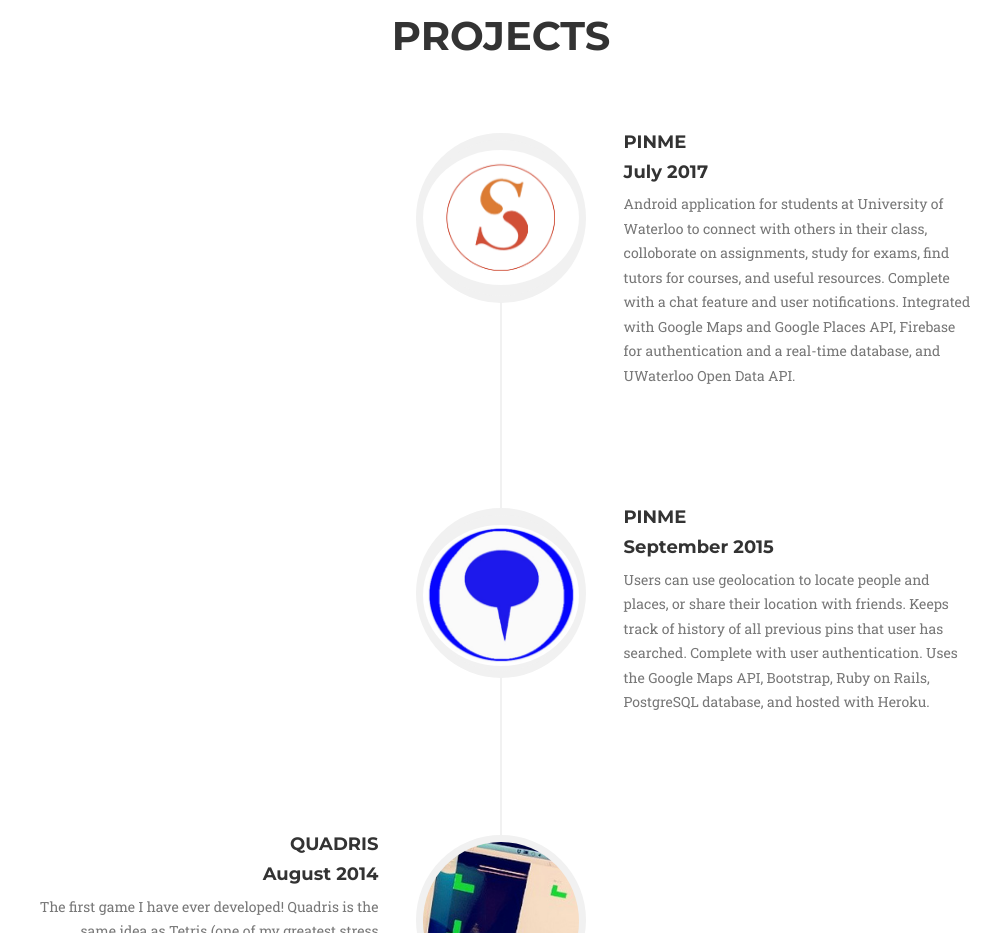
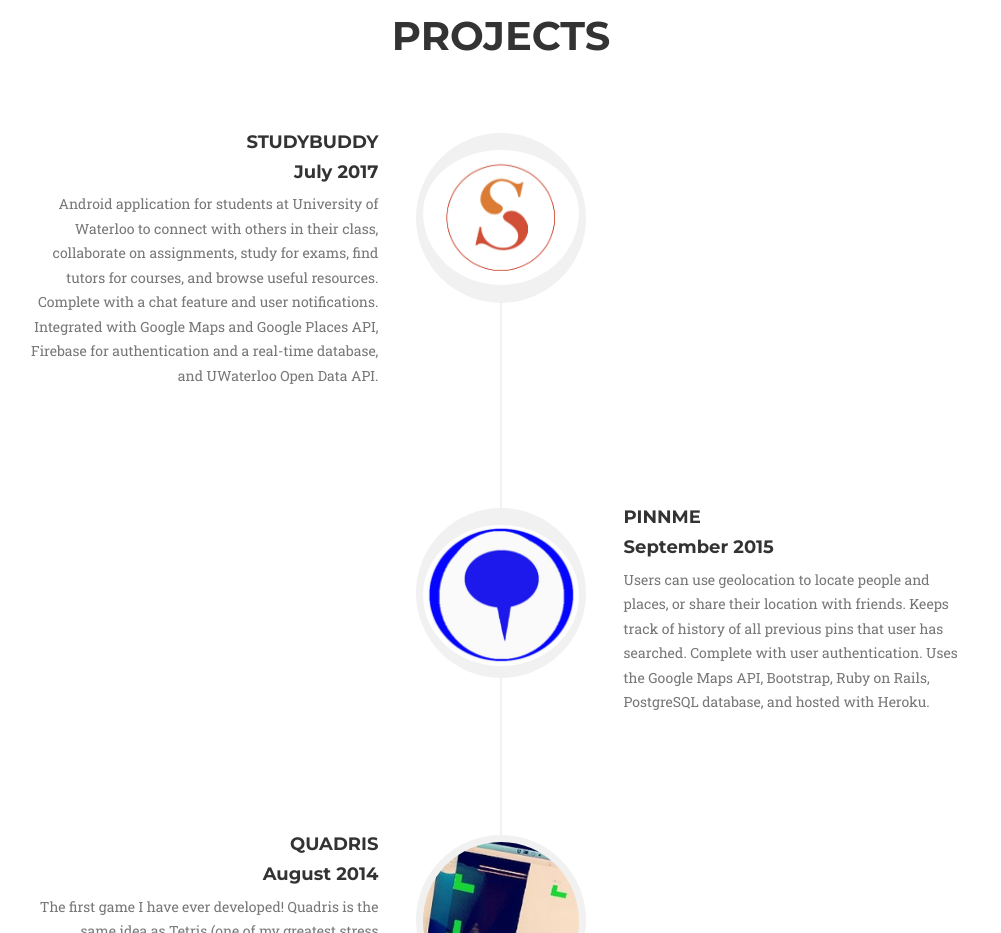
Before and after one commit to anakhap/anakhap.github.io, a plain HTML site: page index.html in a window 1280 px wide. Shown: the part 2240-3173 px from the top of the page, without its empty margins (139-1140 px from the left). Drawn offline with nearby package versions, Linux system fonts and the light colour scheme; a web font is replaced by a local one.

Commit message:
update studybuddy project description

```diff
--- a/index.html
+++ b/index.html
@@ -241,17 +241,17 @@
             <div class="row">
                 <div class="col-lg-12">
                     <ul class="timeline">
-                        <li class="timeline-inverted">
+                        <li class="timeline-image">
                             <div class="timeline-image">
-                                <a href="https://github.com/anakhap/StudyBuddy"><img class="img-circle img-responsive" style="margin-top: 10px" src="img/about/StudyBuddy.png" alt="StudyBuddy"></a>
+                                <a href="https://github.com/anakhap/StudyBuddy"><img class="img-circle img-responsive" style="padding-top: 10px;" src="img/about/StudyBuddy.png" alt=""></a>
                             </div>
                             <div class="timeline-panel">
                                 <div class="timeline-heading">
-                                    <h4>PinMe</h4>
+                                    <h4>StudyBuddy</h4>
                                     <h4 class="subheading">July 2017</h4>
                                 </div>
                                 <div class="timeline-body">
-                                    <p class="text-muted">Android application for students at University of Waterloo to connect with others in their class, colloborate on assignments, study for exams, find tutors for courses, and useful resources. Complete with a chat feature and user notifications. Integrated with Google Maps and Google Places API, Firebase for authentication and a real-time database, and UWaterloo Open Data API. </p>
+                                    <p class="text-muted">Android application for students at University of Waterloo to connect with others in their class, collaborate on assignments, study for exams, find tutors for courses, and browse useful resources. Complete with a chat feature and user notifications. Integrated with Google Maps and Google Places API, Firebase for authentication and a real-time database, and UWaterloo Open Data API. </p>
                                 </div>
                             </div>
                         </li>
@@ -261,7 +261,7 @@
                             </div>
                             <div class="timeline-panel">
                                 <div class="timeline-heading">
-                                    <h4>PinMe</h4>
+                                    <h4>PinnMe</h4>
                                     <h4 class="subheading">September 2015</h4>
                                 </div>
                                 <div class="timeline-body">
```
